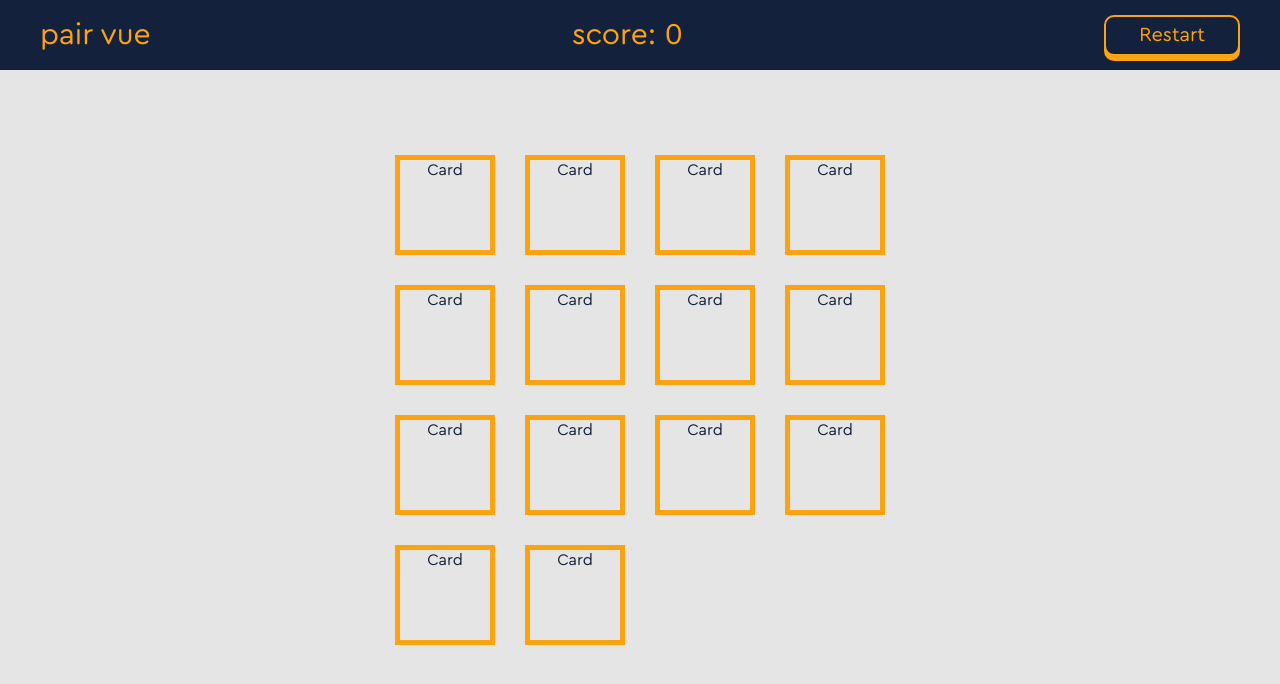
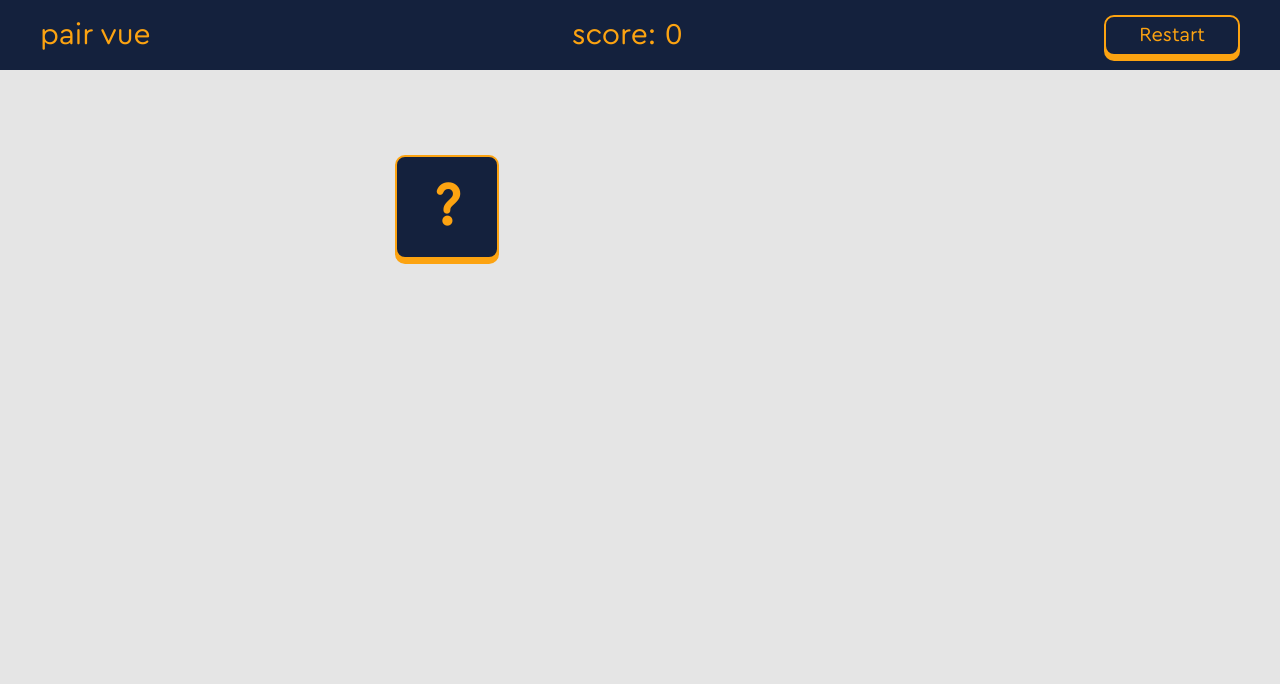
Before and after one commit to porneczy/pairs_vue, a Vue app in the folder pairs_vue/: page / in a window 1280 px wide. Shown: the top 684 px of the page. Built offline with nearby package versions, Linux system fonts and the light colour scheme.

Commit message:
feature: add svg helper and style card

```diff
--- a/pairs_vue/package.json
+++ b/pairs_vue/package.json
@@ -9,6 +9,7 @@
     "preview": "vite preview"
   },
   "dependencies": {
+    "vite-svg-loader": "^4.0.0",
     "vue": "^3.2.47"
   },
   "devDependencies": {
--- a/pairs_vue/src/components/Card/Card.scss
+++ b/pairs_vue/src/components/Card/Card.scss
@@ -1,5 +1,35 @@
 @import "../../vars.scss";
 
 .card {
-    border: 5px solid $tertiary-color;
+    cursor: pointer;
+
+    .front-side,
+    .back-side {
+        display: flex;
+        align-items: center;
+        justify-content: center;
+
+        border: 2px solid $card-front-border-color;
+        border-radius: 10px;
+        box-shadow: 0 5px 0 $card-front-shadow-color;
+
+        font-family: "CeraRoundPro";
+        font-size: 30px;
+
+        background-color: $card-front-bg;
+        color: $card-front-color;
+        width: 100%;
+        height: 100%;
+        border-radius: 10px;
+        &:active {
+            box-shadow: 0 0 0;
+            margin: 5px 0 -5px 0;
+        }
+    }
+
+    .back-side {
+        background-color: $card-back-bg;
+        border: 2px solid $card-back-border-color;
+        box-shadow: 0 5px 0 $card-back-shadow-color;
+    }
 }
--- a/pairs_vue/src/components/Card/Card.vue
+++ b/pairs_vue/src/components/Card/Card.vue
@@ -1,19 +1,22 @@
-<script setup></script>
+<script setup>
+import icon from "../../helpers/svgHelper.vue";
+import { ref } from "vue";
+
+const isVisible = ref(false);
+
+const selectCard = () => {
+    isVisible.value = !isVisible.value;
+};
+</script>
 <template>
-    <div class="card">Card</div>
-    <div class="card">Card</div>
-    <div class="card">Card</div>
-    <div class="card">Card</div>
-    <div class="card">Card</div>
-    <div class="card">Card</div>
-    <div class="card">Card</div>
-    <div class="card">Card</div>
-    <div class="card">Card</div>
-    <div class="card">Card</div>
-    <div class="card">Card</div>
-    <div class="card">Card</div>
-    <div class="card">Card</div>
-    <div class="card">Card</div>
+    <div class="card" @click="selectCard()">
+        <div v-if="!isVisible" class="front-side">
+            <h1>?</h1>
+        </div>
+        <div v-else class="back-side">
+            <icon name="card0" />
+        </div>
+    </div>
 </template>
 <style scoped lang="scss">
 @import "./Card.scss";
--- /dev/null
+++ b/pairs_vue/src/helpers/svgHelper.vue
@@ -0,0 +1,18 @@
+<script setup>
+import { defineAsyncComponent } from "vue";
+
+const props = defineProps({
+    name: {
+        type: String,
+        required: true,
+    },
+});
+
+const icon = defineAsyncComponent(() =>
+    import(`../assets/imgs/${props.name}.svg`)
+);
+</script>
+
+<template>
+    <component :is="icon" />
+</template>
--- a/pairs_vue/src/vars.scss
+++ b/pairs_vue/src/vars.scss
@@ -13,3 +13,12 @@ $navbar-button-bg: $secondary-color;
 $navbar-button-color: $tertiary-color;
 $navbar-button-border-color: $tertiary-color;
 $navbar-button-shadow-color: $tertiary-color;
+
+$card-front-bg: $secondary-color;
+$card-front-color: $tertiary-color;
+$card-front-border-color: $tertiary-color;
+$card-front-shadow-color: $tertiary-color;
+
+$card-back-bg: $tertiary-color;
+$card-back-border-color: $secondary-color;
+$card-back-shadow-color: $secondary-color;
--- a/pairs_vue/vite.config.ts
+++ b/pairs_vue/vite.config.ts
@@ -1,7 +1,8 @@
 import { defineConfig } from "vite";
 import vue from "@vitejs/plugin-vue";
+import svgLoader from "vite-svg-loader";
 
 // https://vitejs.dev/config/
 export default defineConfig({
-    plugins: [vue()],
+    plugins: [vue(), svgLoader()],
 });
```
Also changed, not shown: 1 other file (tests, documents, lock files or other folders).
